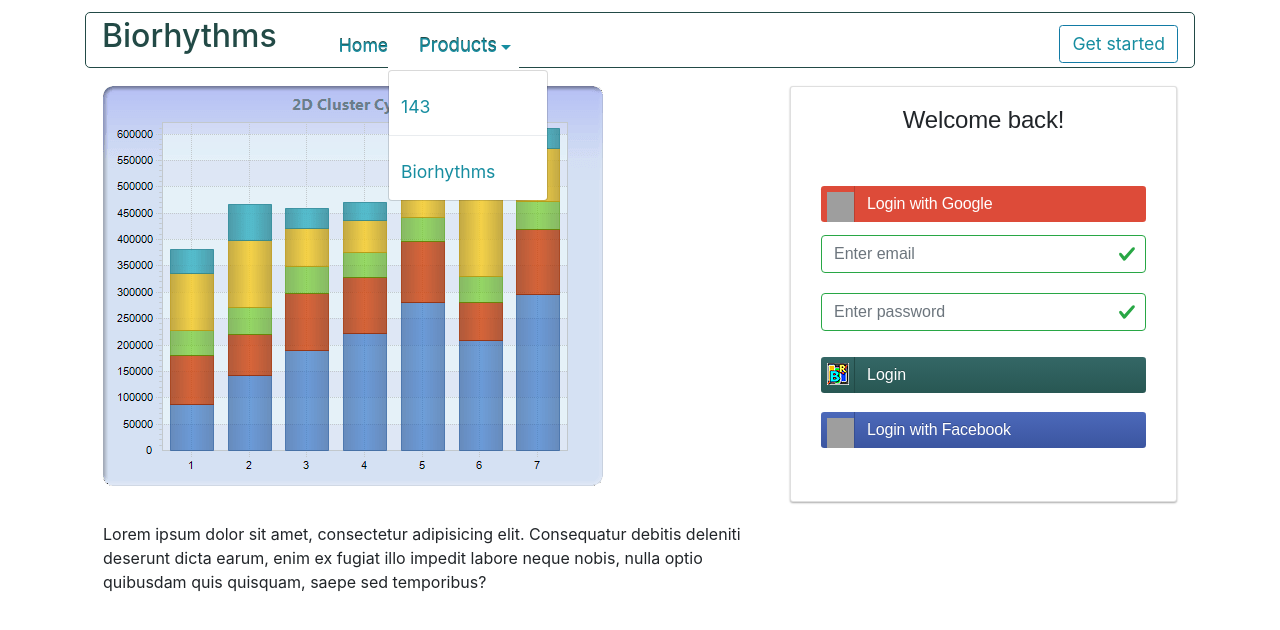
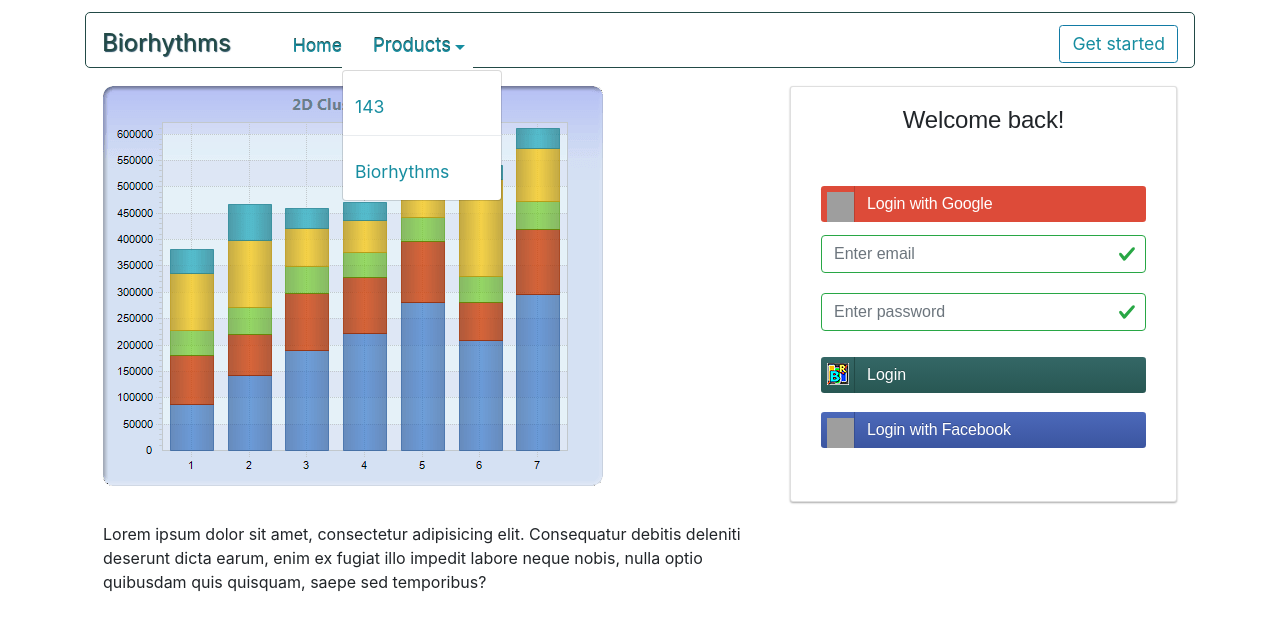
Before and after one commit to vadimled/biorhythms, a React (Create React App) app in the folder client/: page /biorhythms in a window 1280 px wide. Both pictures are taken after a click on the link "Products". Shown: the top 630 px of the page. Built offline with nearby package versions, Linux system fonts and the light colour scheme; no server answers; grey boxes are pictures that could not be loaded.

Commit message:
Client: NavBarHeader switch Reg/Login/Logout button

```diff
--- a/client/src/components/NavBarHeader/NavBarHeader.js
+++ b/client/src/components/NavBarHeader/NavBarHeader.js
@@ -56,36 +56,19 @@
 
   headerMode() {
     if (!this.props.auth) {
-      return <Fragment>
-        <Nav navbar>
-          <LinkButton className="Button Button--link" to="/" active>Home</LinkButton>
-          <Dropdown nav className="dropdown-products" isOpen={this.state.dropdownOpen} toggle={this.dropdownToggle}>
-            <DropdownToggle nav caret>
-              <span>Products</span>
-            </DropdownToggle>
-            <DropdownMenu>
-              <LinkButton className="Button Button--dropdown" to="/143"
-                          onClick={this.dropdownToggle}
-                          active>143</LinkButton>
-              <DropdownItem divider/>
-              <LinkButton className="Button Button--dropdown" to="/biorhythms"
-                          onClick={this.dropdownToggle}
-                          active>Biorhythms</LinkButton>
-            </DropdownMenu>
-          </Dropdown>
+      return (
+        <Nav className="ml-auto" navbar>
+          {this.state.loginButton ?
+            <LinkButton className="Button Button--success" to="/login" onClick={this.authToggle}>Login</LinkButton>
+            :
+            <LinkButton className="Button Button--success" to="/register" onClick={this.authToggle}>Get
+              started</LinkButton>
+          }
         </Nav>
-        <Nav className="ml-auto" navbar>
-         { this.state.loginButton ?
-          <LinkButton className="Button Button--success" to="/login" onClick={this.authToggle}>Login</LinkButton>
-           :
-          <LinkButton className="Button Button--success" to="/register" onClick={this.authToggle}>Get started</LinkButton>
-         }
-        </Nav>
-      </Fragment>
+      )
     } else {
       return (<Nav className="ml-auto" navbar>
-        <LinkButton className="Button Button--link" to="/" active>Home</LinkButton>
-        <a className="Button Button--link" href="/api/logout">Logout</a>
+        <a className="Button Button--success" href="/api/logout">Logout</a>
       </Nav>);
     }
   };
@@ -94,9 +77,26 @@
     return (
       <Fragment>
         <Navbar className="header" dark expand="md">
-          <NavbarBrand href="/"><h2>Biorhythms</h2></NavbarBrand>
+          <NavbarBrand href="/">Biorhythms</NavbarBrand>
           <NavbarToggler onClick={this.navBarToggle}/>
           <Collapse isOpen={this.state.isOpen} navbar>
+            <Nav navbar>
+              <LinkButton className="Button Button--link" to="/" active>Home</LinkButton>
+              <Dropdown nav className="dropdown-products" isOpen={this.state.dropdownOpen} toggle={this.dropdownToggle}>
+                <DropdownToggle nav caret>
+                  <span>Products</span>
+                </DropdownToggle>
+                <DropdownMenu>
+                  <LinkButton className="Button Button--dropdown" to="/143"
+                              onClick={this.dropdownToggle}
+                              active>143</LinkButton>
+                  <DropdownItem divider/>
+                  <LinkButton className="Button Button--dropdown" to="/biorhythms"
+                              onClick={this.dropdownToggle}
+                              active>Biorhythms</LinkButton>
+                </DropdownMenu>
+              </Dropdown>
+            </Nav>
             {this.headerMode()}
           </Collapse>
         </Navbar>
--- a/client/src/components/NavBarHeader/style.scss
+++ b/client/src/components/NavBarHeader/style.scss
@@ -7,15 +7,22 @@
   border-radius: 5px;
   margin-top: 12px;
 
-  h2 {
+  .navbar-brand {
+    font-size: 1.5em;
+    margin-top: 5px;
     color: #224a46;
+    text-shadow: 1px 1px 1px #224A5C;
+
+    &:hover{
+      color: #224a46;
+    }
   }
-
 }
 
 a:hover {
   text-decoration: none;
 }
+
 .dropdown-products {
   text-align: center;
   background-color: white;
--- a/client/src/pages/Biorhythms/Biorhythms.js
+++ b/client/src/pages/Biorhythms/Biorhythms.js
@@ -1,7 +1,7 @@
 import React, {Component, Fragment} from 'react';
 import './style.scss';
 import chart from '../../images/chart.png';
-import PropTypes from 'prop-types';
+// import PropTypes from 'prop-types';
 import LoginContainer from "../../containers/LoginContainer";
 
 class Biorhythms extends Component {
@@ -24,6 +24,6 @@
   }
 }
 
-Biorhythms.propTypes = {};
+// Biorhythms.propTypes = {};
 
 export default Biorhythms;
```
